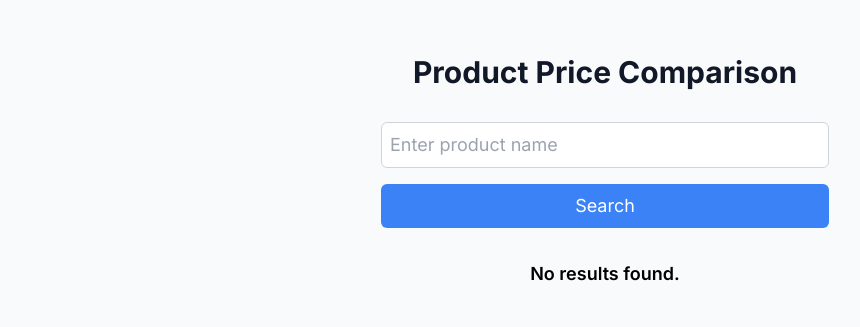
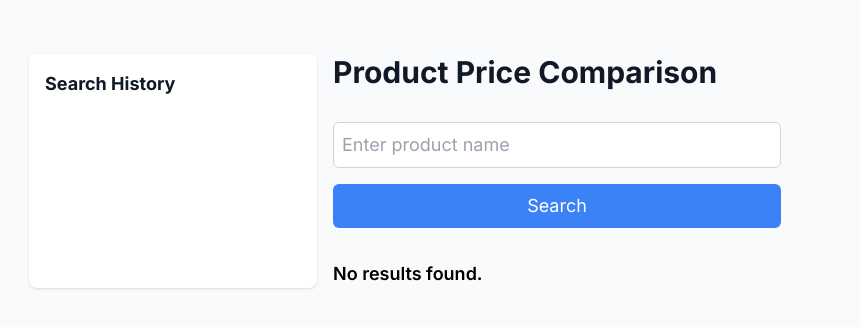
Before and after one commit to Orian19/IdeaToRealityA2Ex2, a Next.js app in the folder price_comparison_website/price-comparison-app/: page / in a window 1280 px wide. Shown: the part 229-556 px from the top of the page, without its empty margins (35-895 px from the left). Built offline with nearby package versions, Linux system fonts and the light colour scheme.

Commit message:
[IdeaToReality][2] add search history to the website (can click searched items to view its results)
(next). hopefully this didnt ruin anything

```diff
--- a/price_comparison_website/price-comparison-app/src/app/page.js
+++ b/price_comparison_website/price-comparison-app/src/app/page.js
@@ -7,21 +7,32 @@ export default function Home() {
   const [productName, setProductName] = useState('');
   const [isLoading, setIsLoading] = useState(false);
   const [results, setResults] = useState([]);
+  const [searchHistory, setSearchHistory] = useState([]);
+  const [darkMode, setDarkMode] = useState(false);
+
+  const toggleDarkMode = () => {
+    setDarkMode(!darkMode);
+  };
 
   const handleSubmit = async (e) => {
     e.preventDefault();
     setIsLoading(true); // Start loading
+
+    setSearchHistory([productName, ...searchHistory].slice(0, 10)); // Save only the last 10 searches
+
     const response = await fetch('http://127.0.0.1:8001/scrape/', {
       method: 'POST',
       headers: {
         'Content-Type': 'application/json',
       },
-      body: JSON.stringify({productName: productName}),
+      body: JSON.stringify({ productName: productName }),
     });
 
     if (response.ok) {
       const data = await response.json();
       setResults(data);
+      // Add the search term and results to the history
+      setSearchHistory(history => [{ term: productName, data }, ...history]);
     } else {
       console.error("Failed to fetch data");
       setResults([]);
@@ -29,9 +40,31 @@ export default function Home() {
     setIsLoading(false); // Stop loading
   };
 
+  const handleSelectHistoryItem = (historyItem) => {
+    setProductName(historyItem.term);
+    setResults(historyItem.data);
+  };
+
+
   return (
-    <main className="flex min-h-screen flex-col items-center justify-center bg-gray-50 py-10 px-4">
-      <h1 className="text-3xl font-bold text-gray-900">Product Price Comparison</h1>
+    <main className="flex min-h-screen items-center justify-center bg-gray-50 py-10 px-4">
+      <div className="flex w-full max-w-6xl">
+        {/* Search History Section */}
+        <div className="hidden md:block w-1/4 mr-4 p-4 bg-white shadow overflow-hidden rounded-lg">
+          <h2 className="font-bold text-lg text-gray-900 mb-4">Search History</h2>
+          <ul className="text-sm text-gray-900">
+            {searchHistory.map((historyItem, index) => (
+              <li key={index} className="truncate cursor-pointer" onClick={() => handleSelectHistoryItem(historyItem)}>
+                {historyItem.term}
+              </li>
+            ))}
+          </ul>
+        </div>
+
+
+        {/* Main Content Area */}
+        <div className="flex-grow">
+          <h1 className="text-3xl font-bold text-gray-900 mb-4">Product Price Comparison</h1>
           <div className="my-8 w-full max-w-md">
             <form onSubmit={handleSubmit} className="flex flex-col gap-4">
               <input
@@ -41,7 +74,9 @@ export default function Home() {
                 onChange={(e) => setProductName(e.target.value)}
                 className="w-full rounded-md border border-gray-300 p-2 text-lg text-gray-900"
               />
-          <button type="submit" className="rounded-md bg-blue-500 py-2 px-4 text-lg text-white hover:bg-blue-600">Search</button>
+              <button type="submit" className="w-full rounded-md bg-blue-500 py-2 px-4 text-lg text-white hover:bg-blue-600">
+                Search
+              </button>
             </form>
           </div>
           {isLoading ? (
@@ -61,7 +96,6 @@ export default function Home() {
                     <tr key={index} className="even:bg-gray-50">
                       <td className="border border-gray-300 px-4 py-2 text-lg text-gray-900">{result.Site}</td>
                       <td className="border border-gray-300 px-4 py-2 text-lg text-blue-600 hover:text-blue-800">
-                    {/* Update href to use result['Item URL'] */}
                         <a href={result['Item URL']} target="_blank" rel="noopener noreferrer">
                           {result['Item Title Name']}
                         </a>
@@ -75,6 +109,8 @@ export default function Home() {
           ) : (
             <div className="text-lg font-semibold">No results found.</div>
           )}
+        </div>
+      </div>
     </main>
   );
 }
```
Lines whose indentation alone changed are shown as unchanged.
